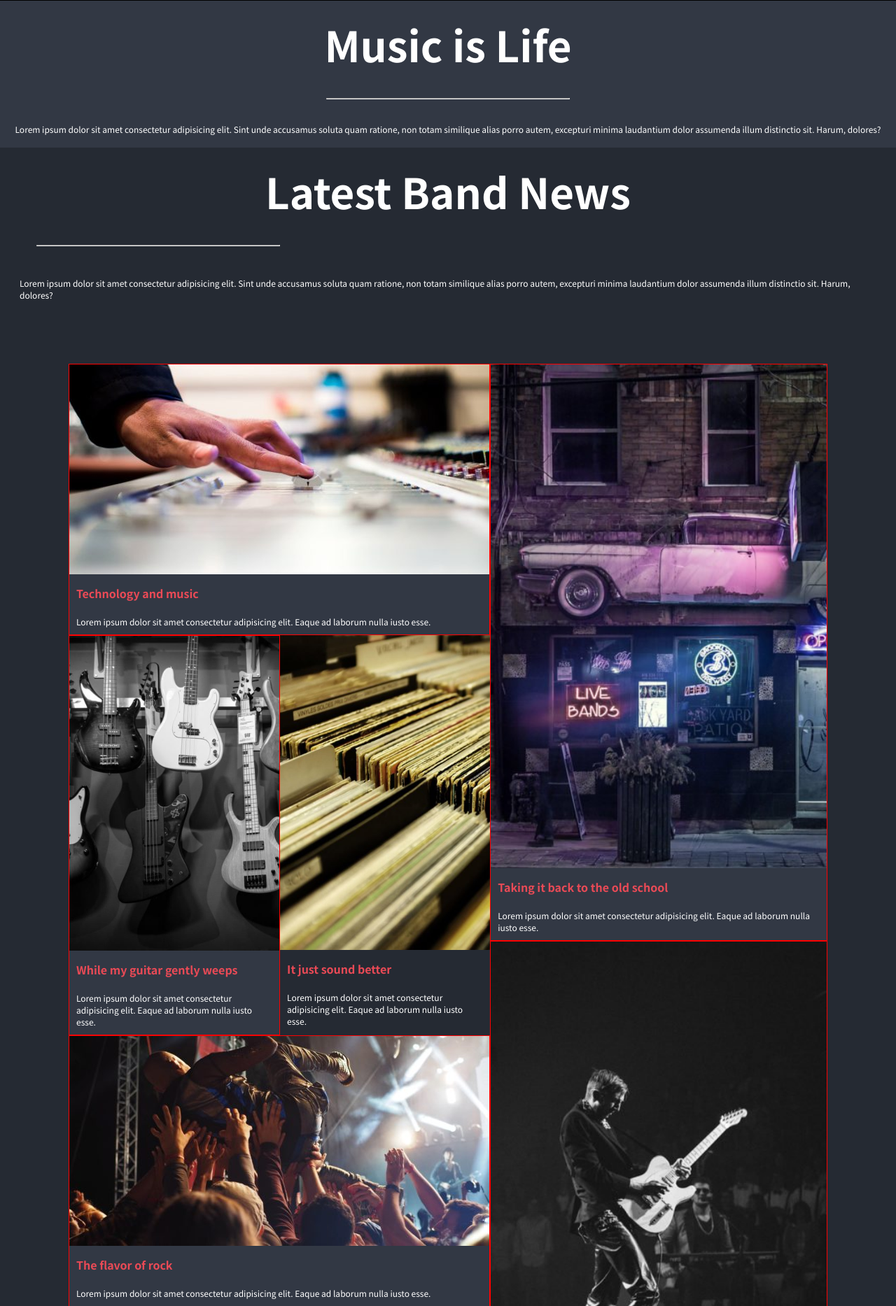
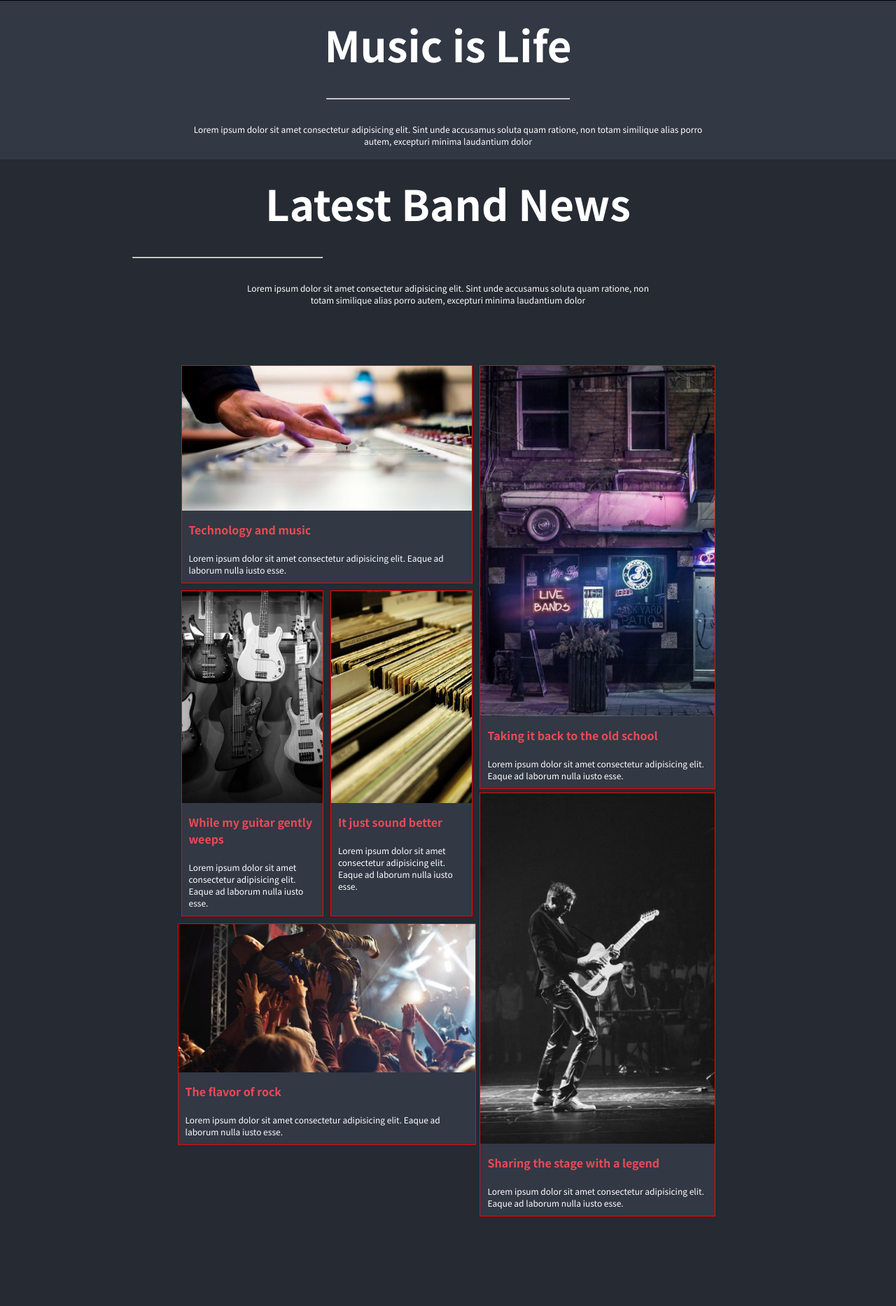
Before and after one commit to Cargalher/proj-html-vuejs, a PHP site: page / in a window 1280 px wide. Shown: the part 480-2347 px from the top of the page at 70% size. After the commit the page ends 2219 px from the top, so only its background shows below. Run offline with PHP 8.4, Linux system fonts and the light colour scheme; some libraries are stand-ins or nearby versions.

Commit message:
p and titles aligned

```diff
--- a/dist/css/app.css
+++ b/dist/css/app.css
@@ -65,6 +65,10 @@
   text-align: center;
   padding: 18px;
 }
+main .music_is_life h2, main .music_is_life p, main .latest_news h2, main .latest_news p {
+  width: 60%;
+  margin: auto;
+}
 main .music_is_life p, main .latest_news p {
   font-size: 12px;
 }
@@ -81,10 +85,6 @@
 main .latest_news {
   background-color: #252A33;
 }
-main .latest_news h4, main .latest_news p {
-  text-align: left;
-  padding: 10px;
-}
 main .latest_news h4 {
   color: #EA4A56;
 }
@@ -93,9 +93,15 @@
 }
 main .latest_news .latest_news_bottom {
   padding: 80px;
+  width: 75%;
+  margin: auto;
+  display: flex;
+}
+main .latest_news .latest_news_bottom h4, main .latest_news .latest_news_bottom p {
+  text-align: left;
+  padding: 10px;
   width: 100%;
-  height: auto;
-  display: flex;
+  margin: auto;
 }
 main .latest_news .latest_news_bottom .left_col {
   width: 100%;
@@ -103,6 +109,7 @@
 main .latest_news .latest_news_bottom .left_col .techMusic {
   border: 1px solid red;
   background-color: #323844;
+  margin: 5px;
 }
 main .latest_news .latest_news_bottom .left_col .img_row {
   display: flex;
@@ -111,29 +118,30 @@
 main .latest_news .latest_news_bottom .left_col .img_row .guitar {
   border: 1px solid red;
   background-color: #323844;
+  margin: 5px;
 }
-main .latest_news .latest_news_bottom .left_col .img_row .album {
+main .latest_news .latest_news_bottom .left_col .img_row .albums {
   border: 1px solid red;
   background-color: #323844;
-}
-main .latest_news .latest_news_bottom .left_col .img_row .vertical_img {
-  width: 100%;
-  border: transparent;
-  background-color: #323844;
+  margin: 5px;
 }
 main .latest_news .latest_news_bottom .left_col .rock {
   border: transparent;
   background-color: #323844;
   border: 1px solid red;
+  margin-top: 5px;
 }
 main .latest_news .latest_news_bottom .right_col {
   width: 80%;
+  padding: 5px;
 }
 main .latest_news .latest_news_bottom .right_col .bar {
   border: 1px solid red;
   background-color: #323844;
+  margin-bottom: 5px;
 }
 main .latest_news .latest_news_bottom .right_col .guitar_player {
   border: 1px solid red;
   background-color: #323844;
+  margin-top: 5px;
 }
--- a/index.html
+++ b/index.html
@@ -35,7 +35,7 @@
             <section class="music_is_life">
                 <h2>Music is Life</h2>
                 <hr>
-                <p>Lorem ipsum dolor sit amet consectetur adipisicing elit. Sint unde accusamus soluta quam ratione, non totam similique alias porro autem, excepturi minima laudantium dolor assumenda illum distinctio sit. Harum, dolores?</p>
+                <p>Lorem ipsum dolor sit amet consectetur adipisicing elit. Sint unde accusamus soluta quam ratione, non totam similique alias porro autem, excepturi minima laudantium dolor</p>
             </section>
             <!-- /section Music is Life -->
             <!-- section Latest Band News -->
@@ -43,9 +43,9 @@
                 <div class="latest_news_top">
                     <h2>Latest Band News</h2>
                     <hr>
-                    <p>Lorem ipsum dolor sit amet consectetur adipisicing elit. Sint unde accusamus soluta quam ratione, non totam similique alias porro autem, excepturi minima laudantium dolor assumenda illum distinctio sit. Harum, dolores?</p>
+                    <p>Lorem ipsum dolor sit amet consectetur adipisicing elit. Sint unde accusamus soluta quam ratione, non totam similique alias porro autem, excepturi minima laudantium dolor</p>
                 </div>
-                <div class="latest_news_bottom">
+                <div class="latest_news_bottom ">
                     <!-- left column_cards images -->
                     <div class="left_col">
                         <div class="techMusic">
@@ -55,12 +55,12 @@
                         </div>
                         <div class="img_row">
                             <div class="guitar">
-                                <img  class="vertical_img" src="./dist/img/blog-post3-400x600.jpg" alt="">
+                                <img src="./dist/img/blog-post3-400x600.jpg" alt="">
                                 <h4>While my guitar gently weeps</h4>
                             <p>Lorem ipsum dolor sit amet consectetur adipisicing elit. Eaque ad laborum nulla iusto esse.</p>
                             </div>
                             <div class="albums">
-                                <img class="vertical_img" src="./dist/img/blog-post4-400x600.jpg" alt="">
+                                <img src="./dist/img/blog-post4-400x600.jpg" alt="">
                                 <h4>It just sound better</h4>
                                 <p>Lorem ipsum dolor sit amet consectetur adipisicing elit. Eaque ad laborum nulla iusto esse.</p>
                             </div>
--- a/src/partials/_main.scss
+++ b/src/partials/_main.scss
@@ -7,6 +7,10 @@
         align-items: center;
         text-align: center;
         padding: 18px;
+        h2, p{
+            width: 60%;
+            margin: auto;
+        }
        p{
            font-size: $main_font_size;
 
@@ -27,10 +31,7 @@
     // section_2
     .latest_news{
         background-color: $bg_section_two;
-        h4, p{
-            text-align: left;
-            padding: 10px;
-        }
+
         h4{
             color:$color_btn_album;
         }
@@ -40,15 +41,24 @@
         }
         .latest_news_bottom{
             padding: 80px;
-            width: 100%;
-            height: auto;
+            width: 75%;
+            margin: auto;
+
             display: flex;
+            h4, p{
+                text-align: left;
+                padding: 10px;
+                width: 100%;
+                margin: auto;
+
+            }
             .left_col{
                 width: 100%;
+
                 .techMusic{
                     border:1px solid red;
                     background-color:$bg_section_one ;
-
+                    margin: 5px;
                 }
 
                 .img_row{
@@ -57,34 +67,35 @@
                     .guitar{
                         border:1px solid red;
                         background-color:$bg_section_one ;
+                        margin: 5px;
                     }
-                    .album{
+                    .albums{
                         border:1px solid red;
                         background-color:$bg_section_one ;
+                        margin: 5px;
                     }
-                    .vertical_img{
-                    width: 100%;
-                    border:transparent;
-                    background-color:$bg_section_one ;
-                    }
+
                 }
                 .rock{
 
                     border:transparent;
                     background-color:$bg_section_one ;
                     border:1px solid red;
+                    margin-top: 5px;
                 }
             }
             .right_col{
                 width: 80%;
-
+                padding: 5px;
                 .bar{
                     border:1px solid red;
                     background-color:$bg_section_one ;
+                    margin-bottom: 5px;
                 }
                 .guitar_player{
                     border:1px solid red;
                     background-color:$bg_section_one ;
+                    margin-top: 5px;
                 }
             }
         }
```
